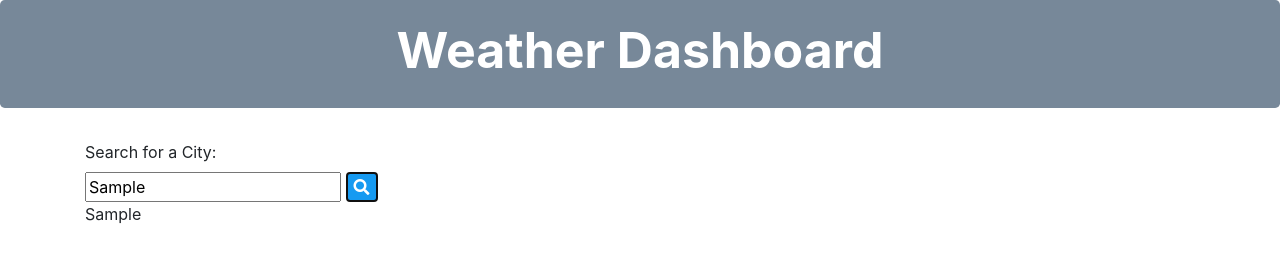
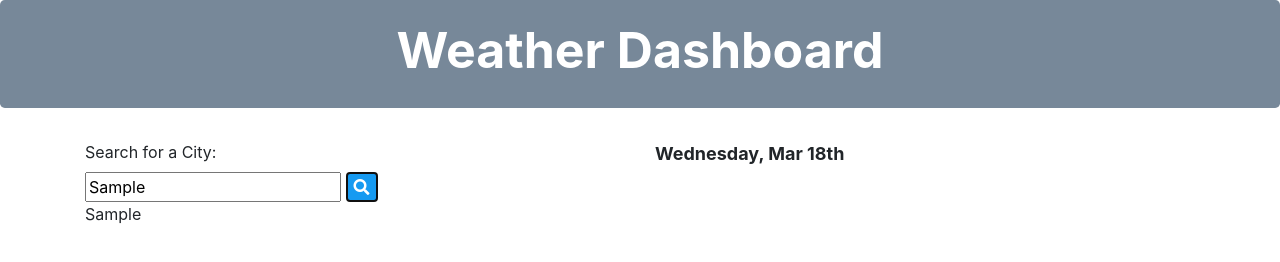
Before and after one commit to MKnoles78/weather-app, a plain HTML site: page index.html in a window 1280 px wide. Both pictures are taken after typing "Sample" into the empty fields and a click on the button 361 px from the left and 187 px from the top of the page. Drawn offline with nearby package versions, Linux system fonts and the light colour scheme; no server answers.

Commit message:
added date

```diff
--- a/index.html
+++ b/index.html
@@ -40,13 +40,11 @@
                   </tbody>
                 </table>
 
-
-
               </form>
           </div>
           <div class="col-lg">
             <div class="weather-block">
-              <div class="city"></div>
+              <div class="city"></div><div id="currentDay"></div>
               <div class="humidity"></div>
               <div class="tempF"></div>
               <div class="wind"></div>
@@ -54,13 +52,12 @@
 
 
 
-                <!-- Add extra div for the bonus Fahrenheit temp -->
+
+              <row>
 
 
-                <row>
 
-
-                </row>
+              </row>
 
             </div>
           </div>
@@ -75,6 +72,7 @@
     <script src="https://cdn.jsdelivr.net/npm/popper.js@1.16.0/dist/umd/popper.min.js" integrity="sha384-Q6E9RHvbIyZFJoft+2mJbHaEWldlvI9IOYy5n3zV9zzTtmI3UksdQRVvoxMfooAo" crossorigin="anonymous"></script>
     <script src="https://stackpath.bootstrapcdn.com/bootstrap/4.4.1/js/bootstrap.min.js" integrity="sha384-wfSDF2E50Y2D1uUdj0O3uMBJnjuUD4Ih7YwaYd1iqfktj0Uod8GCExl3Og8ifwB6" crossorigin="anonymous"></script>
     <script src="https://cdnjs.cloudflare.com/ajax/libs/jquery/3.2.1/jquery.min.js"></script>
+    <script src="https://cdnjs.cloudflare.com/ajax/libs/moment.js/2.24.0/moment.min.js"></script>
     <script src="scripts/script.js"></script>
 </body>
 </html>
--- a/scripts/script.js
+++ b/scripts/script.js
@@ -4,6 +4,7 @@ var cityInputEl = document.getElementById("city-input");
 // this element is the input field for the city search
 var citySearchEl = document.getElementById("city-search");
 // this element is for the search button which pulls data from input field
+var currentDayEl = document.getElementById("currentDay");
 
 
 
@@ -17,6 +18,7 @@ $("#city-search").click(function(event) {
     console.log(city);
     tRow.append(city);
     $("tbody").append(tRow)
+    currentDayEl.innerHTML = moment().format('dddd, MMM Do');
 
 // review activity 5 for logging weather details
 // on click should take in search string from input field
--- a/stylesheets/style.css
+++ b/stylesheets/style.css
@@ -14,3 +14,8 @@
     color: white;
     font-weight: bold;
 }
+
+#currentDay {
+    font-weight: bolder;
+    font-size: large;
+}
```
